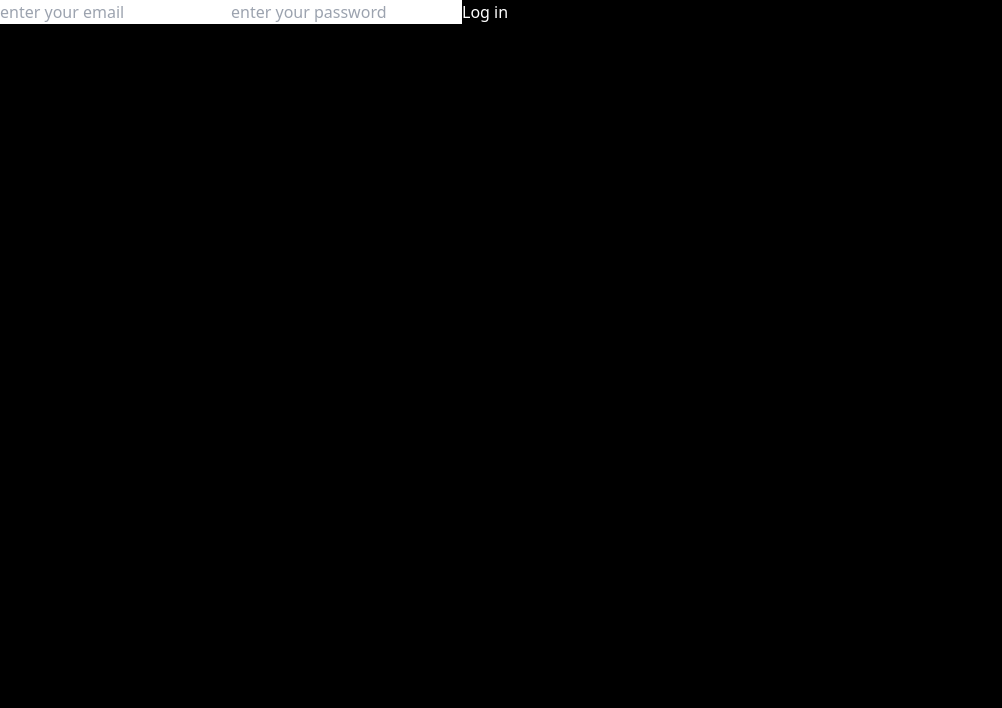
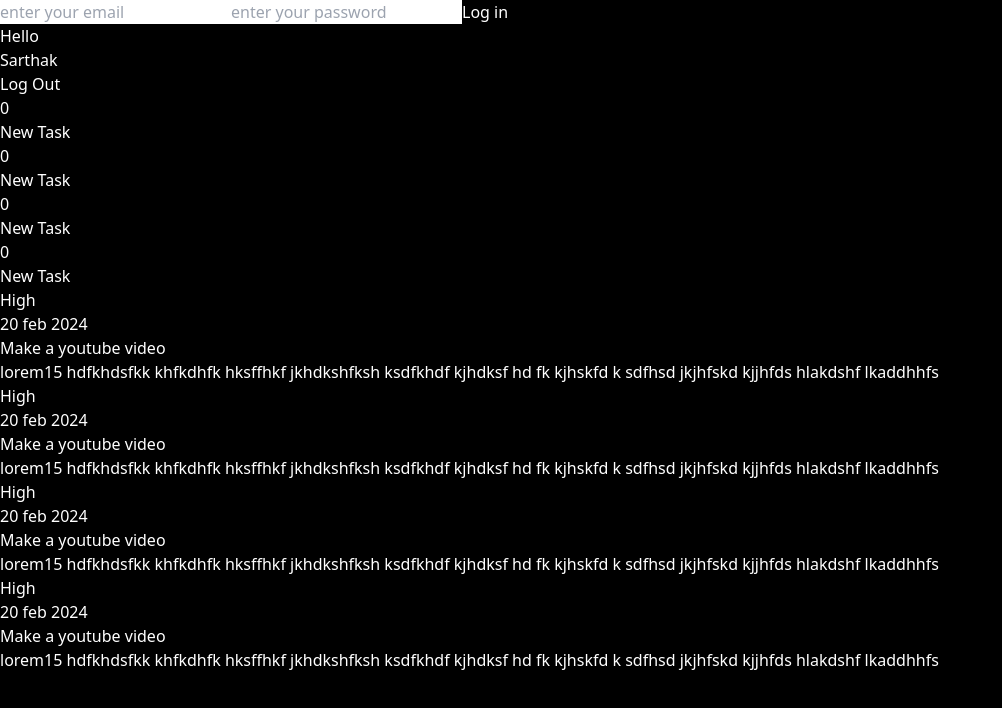
Before and after one commit to Hridayesh1605/taskmaster, a React (Vite) app: page / in a window 1280 px wide. Shown: the top 708 px of the page, without its empty margins (0-1002 px from the left). Built offline with nearby package versions, Linux system fonts and the light colour scheme.

Commit message:
added role based login

```diff
--- a/src/App.jsx
+++ b/src/App.jsx
@@ -4,16 +4,48 @@ import StudentDashboard from './components/Dashboard/studentDashboard'
 import AdminDashboard from './components/Dashboard/adminDashboard'
 import { useEffect } from 'react'
 import { getLocalStorage, setLocalStorage } from './utils/localStorage'
+import { useState } from 'react'
+import { useContext } from 'react'
+import { AuthContext } from './context/AuthProvider'
 
 const App = () => {
 
-  useEffect(()=>{
-    // setLocalStorage()
-    getLocalStorage()
-  },)
+
+  const AuthData = useContext(AuthContext)
+  console.log(AuthData)
+
+  // useEffect(()=>{
+  //   // setLocalStorage()
+  //   getLocalStorage()
+  // },)
+
+  const [user, setUser] = useState(null)
+  useEffect(() => {
+    if(AuthData){
+      const loggedInUser = localStorage.getItem("loggedInUser")
+      if(loggedInUser){
+        setUser(loggedInUser.role)
+      }
+    }
+
+  }, [AuthData])
+  const handleLogin = (email,password)=>{
+    if(email=="admin@me.com"&& password=="123"){
+      setUser("admin")
+      localStorage.setItem('loggedInUser',JSON.stringify({role:'admin'}))
+    }
+    else if(AuthData && AuthData.studentdata.find((e)=>email==e.email && e.password==password)){
+      setUser("student")
+      localStorage.setItem('loggedInUser',JSON.stringify({role:'student'}))
+    }else{
+      console.log("invalid credentials")
+    }
+
+  }
   return (
     <>
-      <Login/>
+      {!user ? <Login handleLogin={handleLogin}/>:''}
+      {user=="admin" ? <AdminDashboard/>:<StudentDashboard/>}
       {/* <StudentDashboard/> */}
       {/* <AdminDashboard/> */}
     </>
--- a/src/components/Auth/Login.jsx
+++ b/src/components/Auth/Login.jsx
@@ -1,6 +1,6 @@
 import React,{useState} from 'react'
 
-const Login = () => {
+const Login = ({handleLogin}) => {
 
     const [email, setemail] = useState('')
     const [password, setpassword] = useState('')
@@ -9,6 +9,7 @@ const Login = () => {
         e.preventDefault()
         console.log("Email is ",email)
         console.log("Password is ",password)
+        handleLogin(email,password)
 
         setemail('')
         setpassword('')
--- a/src/context/AuthContext.jsx
+++ /dev/null
@@ -1,12 +0,0 @@
-import React from 'react'
-
-const AuthContext = ({children}) => {
-  return (
-    <div>
-    {children}
-
-    </div>
-  )
-}
-
-export default AuthContext
--- /dev/null
+++ b/src/context/AuthProvider.jsx
@@ -0,0 +1,28 @@
+import React, { createContext,useEffect } from 'react'
+import { useState } from 'react'
+import { getLocalStorage } from '../utils/localStorage'
+
+export const AuthContext = createContext()
+
+const AuthProvider = ({children}) => {
+
+    const [userData, setuserData] = useState(null)
+    useEffect(() => {
+        const {studentdata,admindata} = getLocalStorage()
+    setuserData({studentdata,admindata})
+
+    },[])
+
+    // const data=getLocalStorage()
+    // console.log(data)
+  return (
+    <div>
+    <AuthContext.Provider value={userData}>
+        {children}
+    </AuthContext.Provider>
+
+    </div>
+  )
+}
+
+export default AuthProvider
--- a/src/context/TaskContext.jsx
+++ /dev/null
@@ -1,12 +0,0 @@
-import React from 'react'
-
-const TaskContext = ({children}) => {
-  return (
-    <div>
-    {children}
-
-    </div>
-  )
-}
-
-export default TaskContext
--- a/src/main.jsx
+++ b/src/main.jsx
@@ -2,18 +2,16 @@ import React from 'react'
 import ReactDOM from 'react-dom/client'
 import App from './App.jsx'
 import './index.css'
-import AuthContext from './context/AuthContext.jsx'
-import TaskContext from './context/TaskContext.jsx'
+import AuthProvider from './context/AuthProvider.jsx'
+
 
 ReactDOM.createRoot(document.getElementById('root')).render(
   <React.StrictMode>
-    <AuthContext>
-      <TaskContext>
-        <App />
-      </TaskContext>
+  <AuthProvider>
+    <App />
+  </AuthProvider>
 
 
-    </AuthContext>
 
   </React.StrictMode>,
 )
--- a/src/utils/localStorage.jsx
+++ b/src/utils/localStorage.jsx
@@ -1,7 +1,10 @@
+import { useEffect } from "react";
+
 const student = [
     {
         "studentId": "S001",
-        "studentEmail": "student1@example.com",
+        "email": "student1@example.com",
+        "password":"123",
         "tasks": [
             {
                 "active": true,
@@ -57,7 +60,8 @@ const student = [
     },
     {
         "studentId": "S002",
-        "studentEmail": "student2@example.com",
+        "email": "student2@example.com",
+        "password":"123",
         "tasks": [
             {
                 "active": true,
@@ -113,7 +117,8 @@ const student = [
     },
     {
         "studentId": "S003",
-        "studentEmail": "student3@example.com",
+        "email": "student3@example.com",
+        "password":"123",
         "tasks": [
             {
                 "active": true,
@@ -169,7 +174,8 @@ const student = [
     },
     {
         "studentId": "S004",
-        "studentEmail": "student4@example.com",
+        "email": "student4@example.com",
+        "password":"123",
         "tasks": [
             {
                 "active": true,
@@ -225,7 +231,8 @@ const student = [
     },
     {
         "studentId": "S005",
-        "studentEmail": "student5@example.com",
+        "email": "student5@example.com",
+        "password":"123",
         "tasks": [
             {
                 "active": true,
@@ -290,6 +297,7 @@ const admin = [
     }
 ];
 
+
 export const setLocalStorage=()=>{
     localStorage.setItem('student',JSON.stringify(student))
     localStorage.setItem('admin',JSON.stringify(admin))
@@ -297,8 +305,11 @@ export const setLocalStorage=()=>{
 }
 
 export const getLocalStorage=()=>{
+
     const studentdata = JSON.parse(localStorage.getItem('student'))
     const admindata = JSON.parse(localStorage.getItem('admin'))
+
     console.log(studentdata,admindata)
+    return {studentdata,admindata}
 
 }
```
